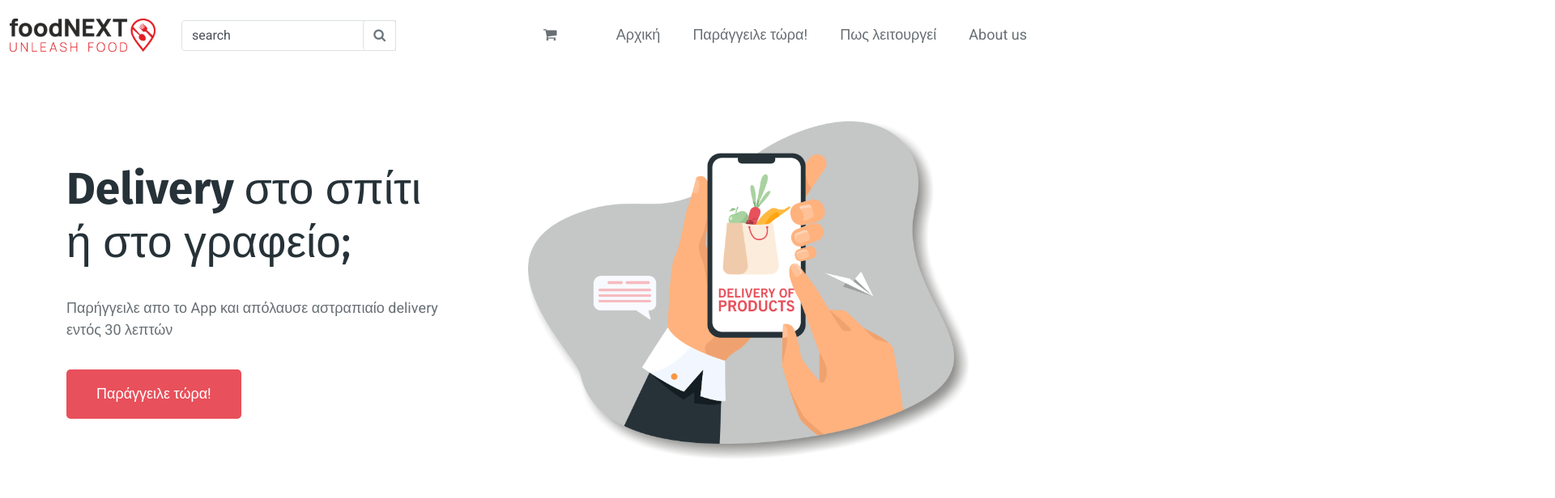
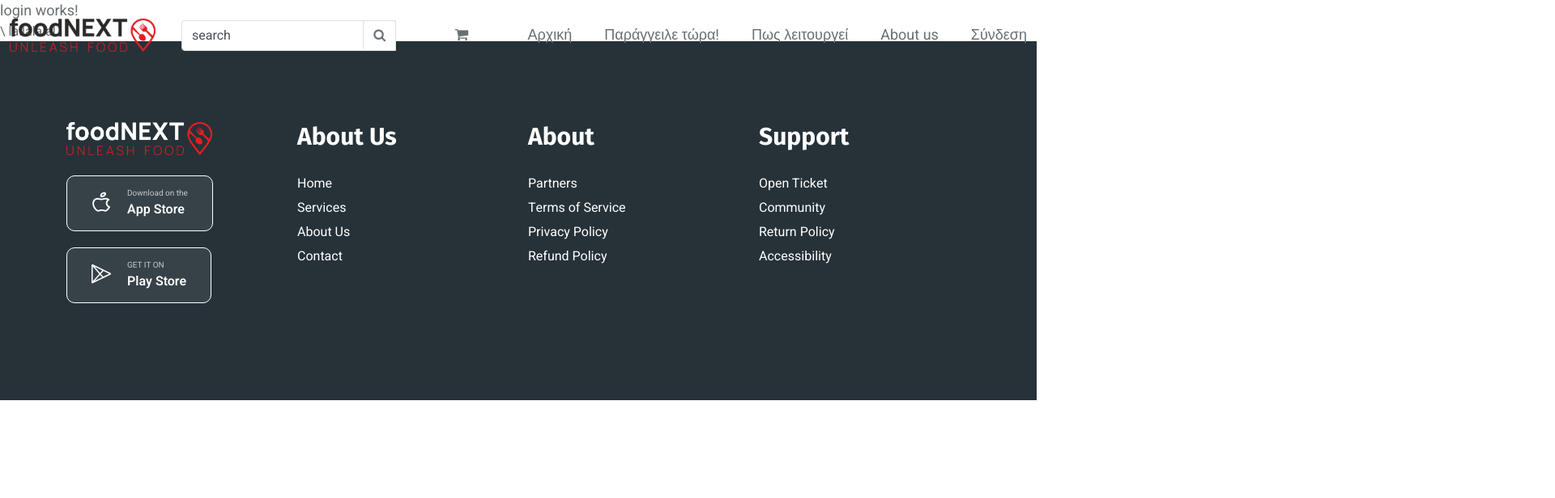
Before and after one commit to SamarasTh/foodNEXT, an Angular app: page /login in a window 1280 px wide. Shown: the top 616 px of the page at 81% size, 1920 px wide, since content can reach past the window. Built offline with nearby package versions, Linux system fonts and the light colour scheme; some icons are missing.

Commit message:
creating navbar button and  routing for login component

```diff
--- a/src/app/app-routing.module.ts
+++ b/src/app/app-routing.module.ts
@@ -10,6 +10,7 @@ import { RouterModule, Routes } from '@angular/router';
 import { StoreCategoryComponent } from './store-category/store-category.component';
 import { StoresComponent } from './stores/stores.component';
 import { ProductComponent } from './product/product.component';
+import { LoginComponent } from './login/login.component';
 
 const routes: Routes = [
   { path: 'products/:storeId' , component: ProductComponent},
@@ -18,6 +19,7 @@ const routes: Routes = [
   { path: 'categories' , component: StoreCategoryComponent},
   { path: 'about' , component: AboutComponent},
   { path: 'service' , component: DeliveryComponent},
+  { path: 'login' , component: LoginComponent},
   { path: 'footer' , component: FooterComponent},
   { path: 'header' , component: HeaderComponent},
   { path: 'hero' , component: HeroComponent},
--- a/src/app/header/header.component.html
+++ b/src/app/header/header.component.html
@@ -56,6 +56,9 @@
                 <li class="nav-item">
                   <a class="page-scroll" href="#about">About us</a>
                 </li>
+                <li class="nav-item">
+                  <a class="page-scroll" routerLink="login" href="#login">Σύνδεση</a>
+                </li>
 
               </ul>
             </div>
--- a/src/app/login/login.component.html
+++ b/src/app/login/login.component.html
@@ -1 +1,5 @@
 <p>login works!</p>
+<div>
+    \
+    lallalalal
+</div>
```
Also changed, not shown: 1 other file (tests, documents, lock files or other folders).
